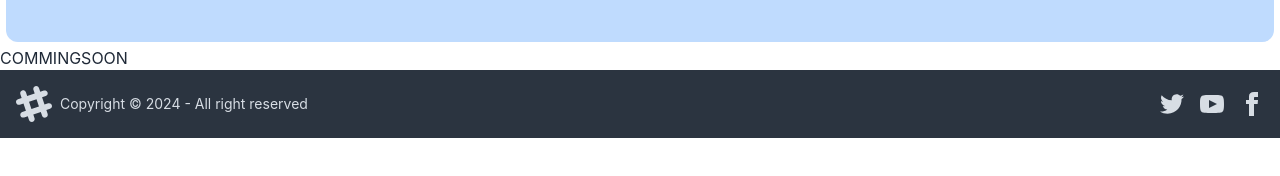
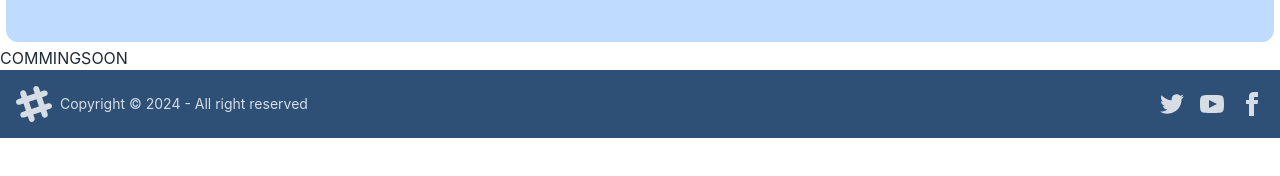
Before and after one commit to stry26/aremaPedia, a React (Create React App) app: page / in a window 1280 px wide. Shown: the part 418-594 px from the top of the page. Built offline with nearby package versions, Linux system fonts and the light colour scheme.

Commit message:
update banner dan lainnya

```diff
--- a/src/component/footer.jsx
+++ b/src/component/footer.jsx
@@ -2,7 +2,7 @@ import React from 'react'
 
 export default function Footer() {
   return (
-    <footer className="footer bg-neutral text-neutral-content items-center p-4 bg-[#2E5077]">
+    <footer className="footer text-neutral-content items-center p-4 bg-[#2E5077]">
     <aside className="grid-flow-col items-center">
         <svg
         width="36"
```
